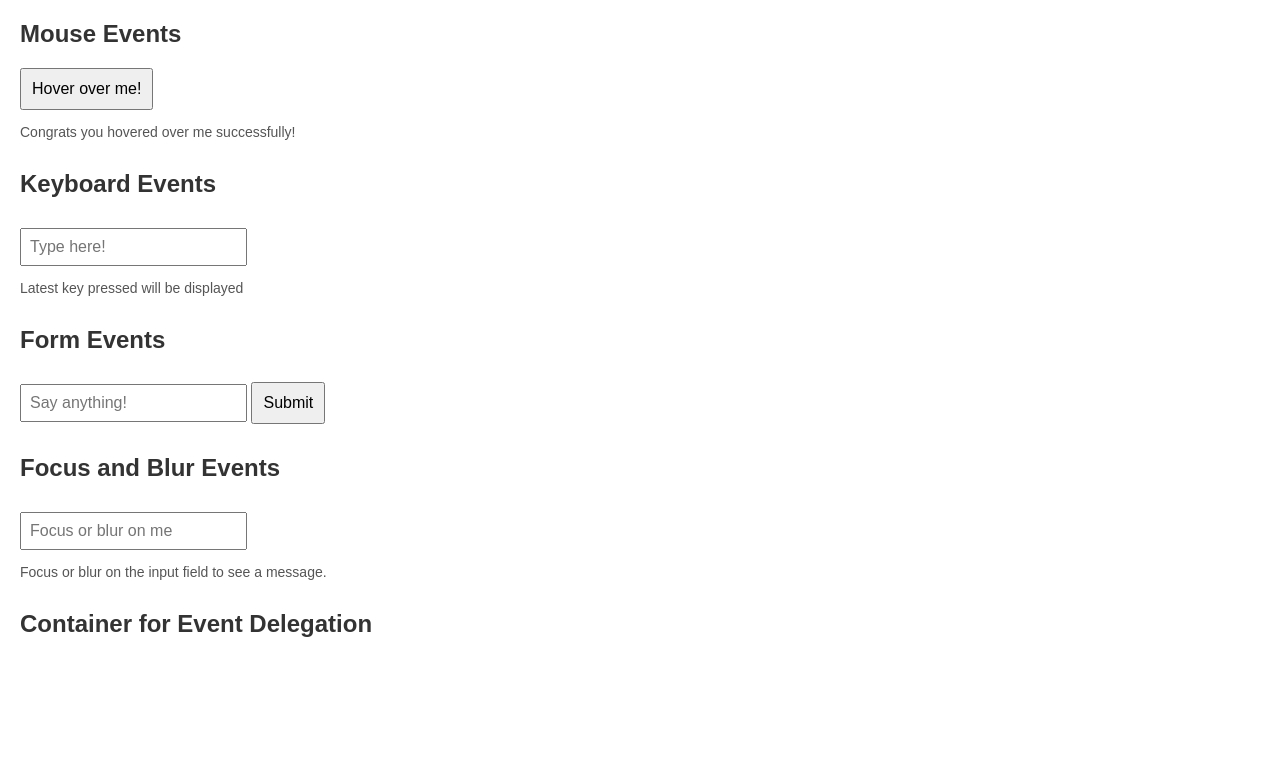
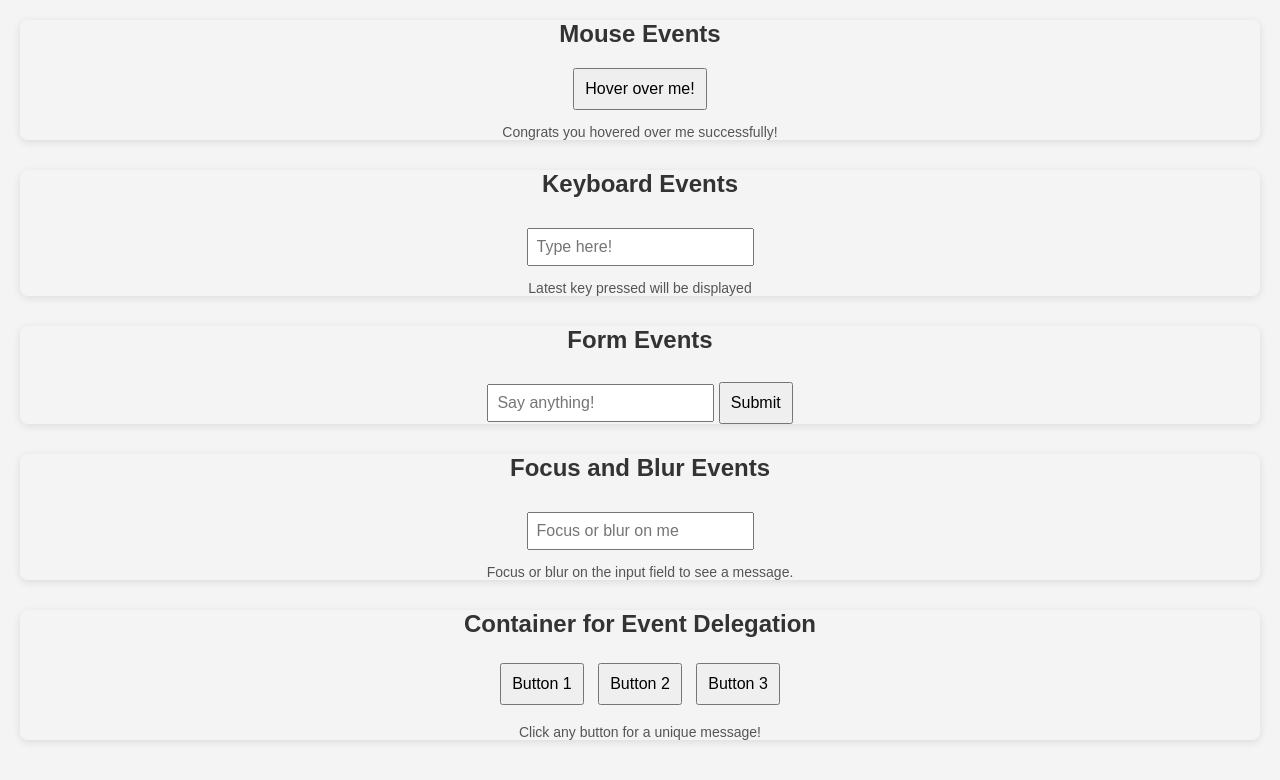
Before and after one commit to RadHamm/Lab-7-JavaScript-Events, a plain HTML site: page index.html in a window 1280 px wide. Drawn offline with Linux system fonts and the light colour scheme.

Commit message:
Added Event Delegation to HTML and Script successfully, amended css to give better margins and outlines for each event for increased clarity but kept it simplistic and not flashy. centered because it always looks better.

```diff
--- a/index.html
+++ b/index.html
@@ -40,6 +40,12 @@
 
   <section>
     <h1>Container for Event Delegation</h1>
+    <div id="buttonContainer">
+        <button class="eventBtn">Button 1</button>
+        <button class="eventBtn">Button 2</button>
+        <button class="eventBtn">Button 3</button>
+      </div>
+      <p id="delegationMessage">Click any button for a unique message!</p>
 
   </section>
 
--- a/script.js
+++ b/script.js
@@ -41,3 +41,13 @@ focusInput.addEventListener('focus', () => {
 focusInput.addEventListener('blur', () => {
   focusMessage.textContent = 'Input field has lost focus!';
 });
+
+// Event Delegation; Click a button to receive unique message based on button click
+const buttonContainer = document.getElementById('buttonContainer');
+const delegationMessage = document.getElementById('delegationMessage');
+
+buttonContainer.addEventListener('click', (event) => {
+  if (event.target && event.target.classList.contains('eventBtn')) {
+    delegationMessage.textContent = `You clicked: ${event.target.textContent} Congratulations!`;
+  }
+});
--- a/styles.css
+++ b/styles.css
@@ -1,13 +1,19 @@
 body {
     font-family: Arial, sans-serif;
     margin: 20px;
+    background-color: #f4f4f4;
+    color: #333;
+    text-align: center;
   }
 
 section {
+    border-radius: 8px;
     margin-bottom: 30px;
+    box-shadow: 0 2px 8px rgba(0, 0, 0, 0.1);
 }
 
 h1 {
+    font-size: 24px;
     color: #333
 }
 
@@ -26,3 +32,11 @@ input {
     font-size: 16px;
     margin-top: 10px;
 }
+
+#buttonContainer {
+    margin-top: 15px;
+}
+
+#buttonContainer button {
+    margin: 5px;
+}
```
